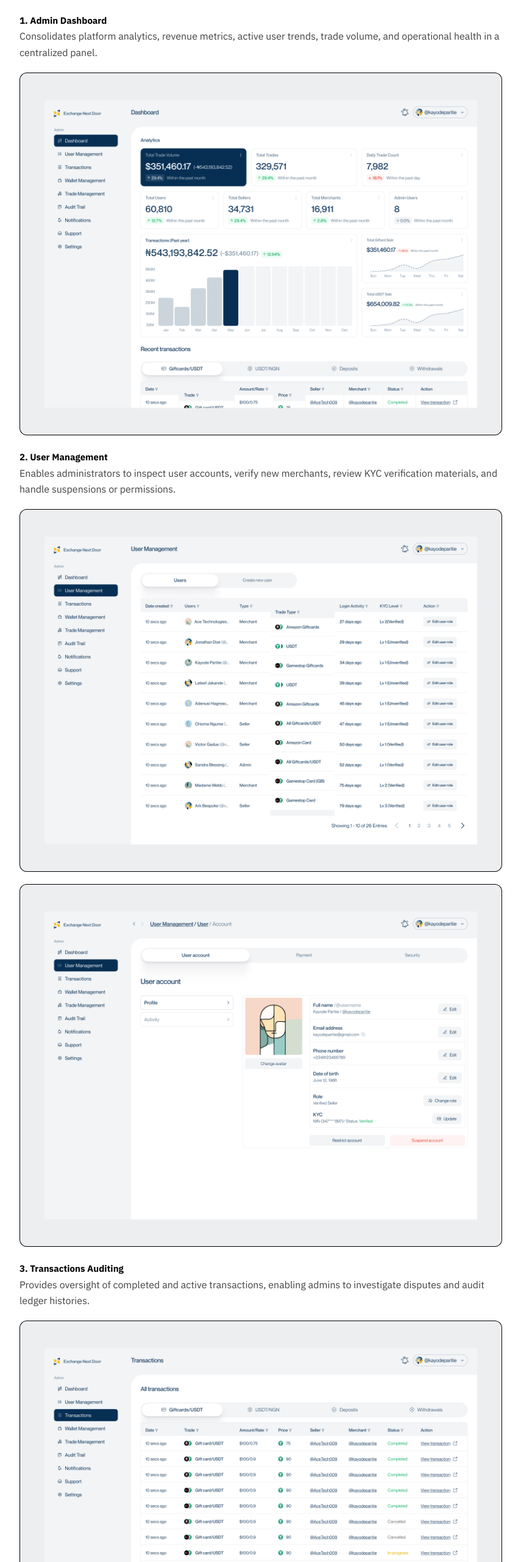
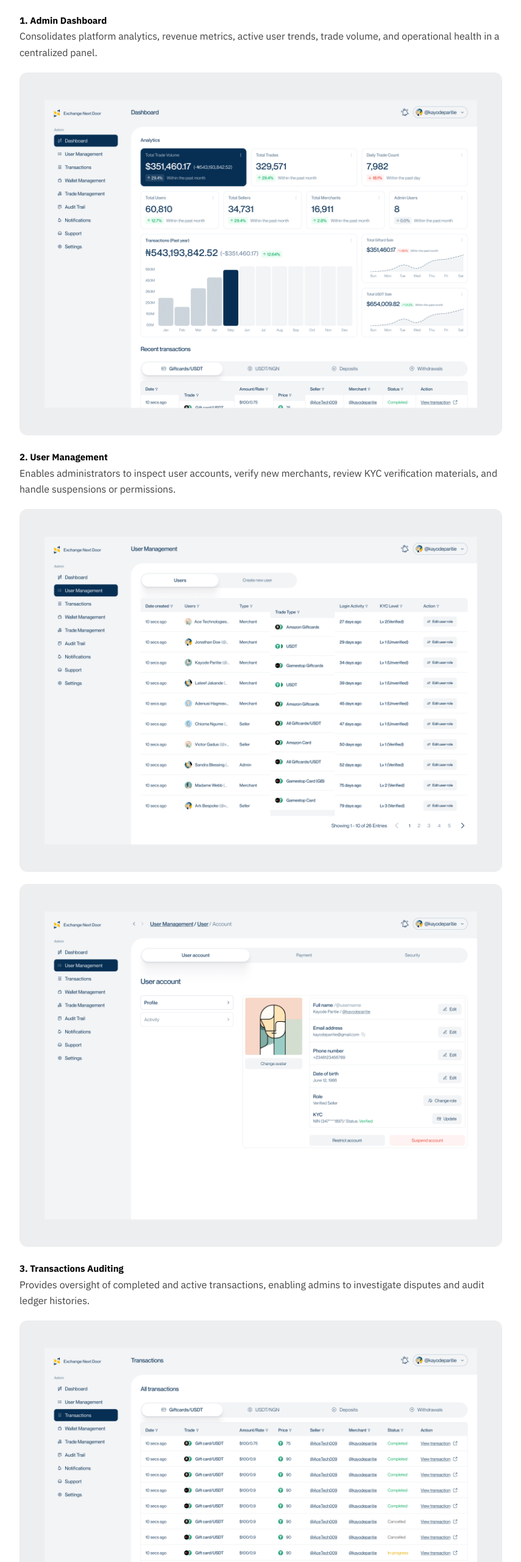
Before and after one commit to AniFUD/portfolio-project, a React (Vite) app: page /selected-work/xnd in a window 1280 px wide. Shown: the part 6264-8826 px from the top of the page at 61% size, without its empty margins (392-1247 px from the left). Built offline with nearby package versions, Linux system fonts and the light colour scheme.

Commit message:
auto-sync: modifications on 2026-07-16 07:44:30

```diff
--- a/src/pages/case-studies/Xnd.jsx
+++ b/src/pages/case-studies/Xnd.jsx
@@ -278,7 +278,7 @@ export default function Xnd() {
                 Consolidates platform analytics, revenue metrics, active user trends, trade volume, and operational health in a centralized panel.
               </p>
               <div className="case-study-gallery" style={{ marginTop: '16px', marginBottom: '24px' }}>
-                <div style={{ borderRadius: '12px', overflow: 'hidden', border: '1px solid var(--border-color)', background: '#000', width: '100%' }}>
+                <div style={{ borderRadius: '12px', overflow: 'hidden', border: '1px solid var(--border-color)', width: '100%' }}>
                   <img src="/Admin_Portal/1.png" alt="Admin Dashboard" className="case-study-gallery-img" loading="lazy" style={{ display: 'block', width: '100%', height: 'auto' }} />
                 </div>
               </div>
@@ -288,10 +288,10 @@ export default function Xnd() {
                 Enables administrators to inspect user accounts, verify new merchants, review KYC verification materials, and handle suspensions or permissions.
               </p>
               <div className="case-study-gallery" style={{ marginTop: '16px', marginBottom: '24px', display: 'flex', flexDirection: 'column', gap: '20px' }}>
-                <div style={{ borderRadius: '12px', overflow: 'hidden', border: '1px solid var(--border-color)', background: '#000', width: '100%' }}>
+                <div style={{ borderRadius: '12px', overflow: 'hidden', border: '1px solid var(--border-color)', width: '100%' }}>
                   <img src="/Admin_Portal/2.png" alt="User Management Directory" className="case-study-gallery-img" loading="lazy" style={{ display: 'block', width: '100%', height: 'auto' }} />
                 </div>
-                <div style={{ borderRadius: '12px', overflow: 'hidden', border: '1px solid var(--border-color)', background: '#000', width: '100%' }}>
+                <div style={{ borderRadius: '12px', overflow: 'hidden', border: '1px solid var(--border-color)', width: '100%' }}>
                   <img src="/Admin_Portal/3.png" alt="User Management Details & Verification" className="case-study-gallery-img" loading="lazy" style={{ display: 'block', width: '100%', height: 'auto' }} />
                 </div>
               </div>
@@ -301,10 +301,10 @@ export default function Xnd() {
                 Provides oversight of completed and active transactions, enabling admins to investigate disputes and audit ledger histories.
               </p>
               <div className="case-study-gallery" style={{ marginTop: '16px', marginBottom: '24px', display: 'flex', flexDirection: 'column', gap: '20px' }}>
-                <div style={{ borderRadius: '12px', overflow: 'hidden', border: '1px solid var(--border-color)', background: '#000', width: '100%' }}>
+                <div style={{ borderRadius: '12px', overflow: 'hidden', border: '1px solid var(--border-color)', width: '100%' }}>
                   <img src="/Admin_Portal/4.png" alt="Transactions Ledger View" className="case-study-gallery-img" loading="lazy" style={{ display: 'block', width: '100%', height: 'auto' }} />
                 </div>
-                <div style={{ borderRadius: '12px', overflow: 'hidden', border: '1px solid var(--border-color)', background: '#000', width: '100%' }}>
+                <div style={{ borderRadius: '12px', overflow: 'hidden', border: '1px solid var(--border-color)', width: '100%' }}>
                   <img src="/Admin_Portal/5.png" alt="Transaction Details Audit" className="case-study-gallery-img" loading="lazy" style={{ display: 'block', width: '100%', height: 'auto' }} />
                 </div>
               </div>
@@ -314,7 +314,7 @@ export default function Xnd() {
                 Supports monitoring of system hot/cold wallets, balance adjustments, funding flows, and withdrawal verification.
               </p>
               <div className="case-study-gallery" style={{ marginTop: '16px', marginBottom: '24px' }}>
-                <div style={{ borderRadius: '12px', overflow: 'hidden', border: '1px solid var(--border-color)', background: '#000', width: '100%' }}>
+                <div style={{ borderRadius: '12px', overflow: 'hidden', border: '1px solid var(--border-color)', width: '100%' }}>
                   <img src="/Admin_Portal/8.png" alt="Wallet Management Overview" className="case-study-gallery-img" loading="lazy" style={{ display: 'block', width: '100%', height: 'auto' }} />
                 </div>
               </div>
@@ -324,7 +324,7 @@ export default function Xnd() {
                 Allows active trade monitoring, intervention in disputed transactions, and escrow control to release or return funds.
               </p>
               <div className="case-study-gallery" style={{ marginTop: '16px', marginBottom: '24px' }}>
-                <div style={{ borderRadius: '12px', overflow: 'hidden', border: '1px solid var(--border-color)', background: '#000', width: '100%' }}>
+                <div style={{ borderRadius: '12px', overflow: 'hidden', border: '1px solid var(--border-color)', width: '100%' }}>
                   <img src="/Admin_Portal/6.png" alt="Trade Management & Escrow Oversight" className="case-study-gallery-img" loading="lazy" style={{ display: 'block', width: '100%', height: 'auto' }} />
                 </div>
               </div>
@@ -339,7 +339,7 @@ export default function Xnd() {
                 Controls system parameters, including trading limits, transactional fees, notification configurations, and security policies.
               </p>
               <div className="case-study-gallery" style={{ marginTop: '16px', marginBottom: '24px' }}>
-                <div style={{ borderRadius: '12px', overflow: 'hidden', border: '1px solid var(--border-color)', background: '#000', width: '100%' }}>
+                <div style={{ borderRadius: '12px', overflow: 'hidden', border: '1px solid var(--border-color)', width: '100%' }}>
                   <img src="/Admin_Portal/7.png" alt="Platform Settings & Policies" className="case-study-gallery-img" loading="lazy" style={{ display: 'block', width: '100%', height: 'auto' }} />
                 </div>
               </div>
```
